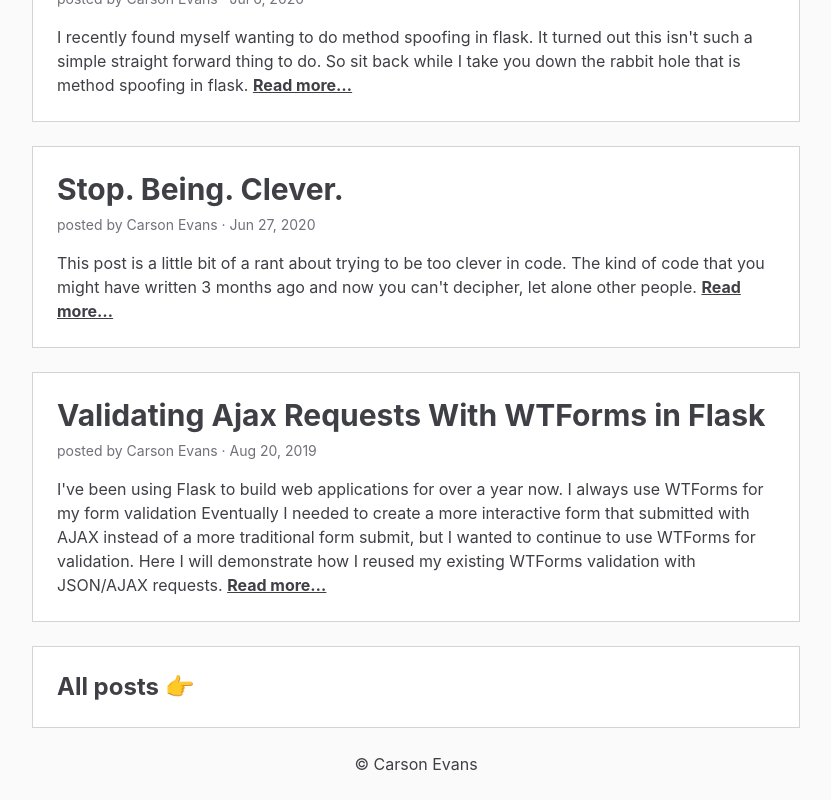
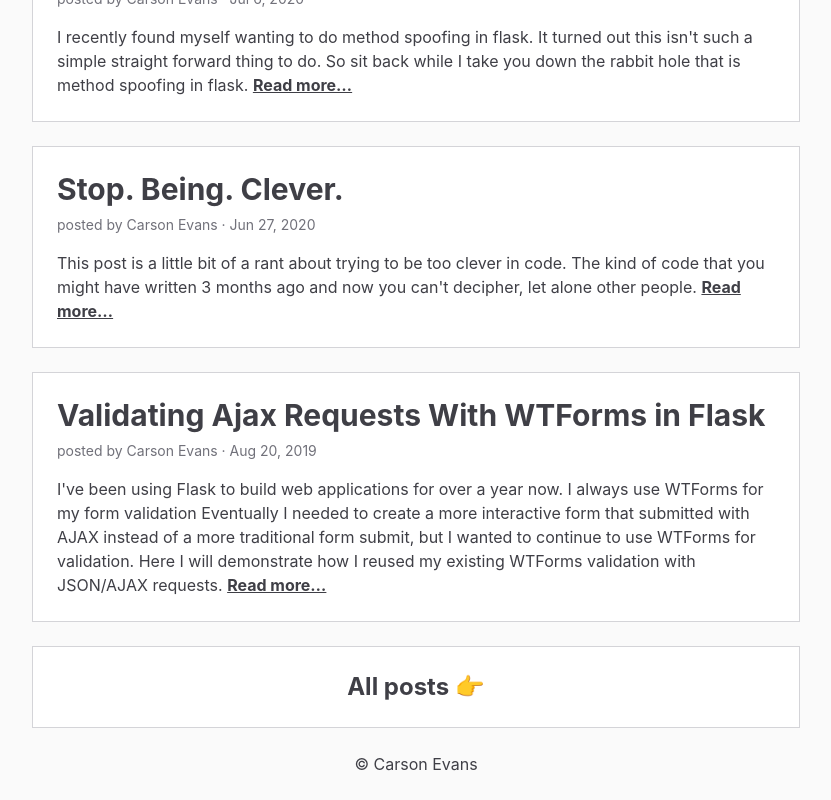
Before and after one commit to carc1n0gen/new-site, a Next.js app: page / in a window 1280 px wide. Shown: the part 826-1626 px from the top of the page, without its empty margins (224-1055 px from the left). Built offline with nearby package versions, Linux system fonts and the light colour scheme.

Commit message:
allow passing additional classes to Card

```diff
--- a/src/app/page.js
+++ b/src/app/page.js
@@ -11,8 +11,8 @@ export default async function Blog() {
       {posts.map((post) => (
         <Article key={post.url} post={post} isPreview />
       ))}
-      <Card>
-        <Link href="/archive" className="font-bold text-2xl">
+      <Card className="text-center">
+        <Link href="/archive" className="font-bold text-2xl center">
           All posts 👉
         </Link>
       </Card>
--- a/src/components/Card.js
+++ b/src/components/Card.js
@@ -1,6 +1,8 @@
-export default function Card({ as: Component = "div", children }) {
+export default function Card({ as: Component = "div", className, children }) {
   return (
-    <Component className="mt-6 md:p-6 bg-white dark:bg-black md:border border-zinc-300 dark:border-zinc-600">
+    <Component
+      className={`mt-6 md:p-6 bg-white dark:bg-black md:border border-zinc-300 dark:border-zinc-600 ${className}`}
+    >
       {children}
     </Component>
   );
```
